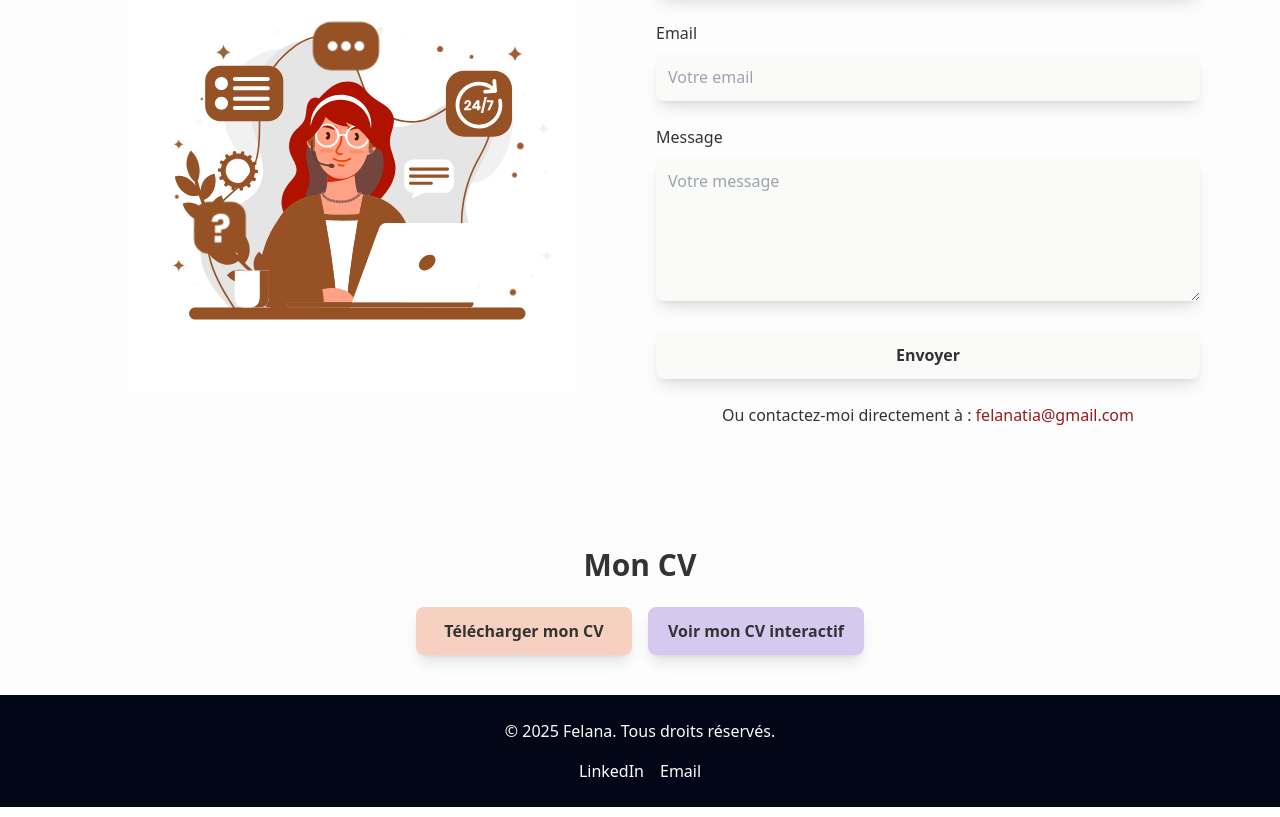
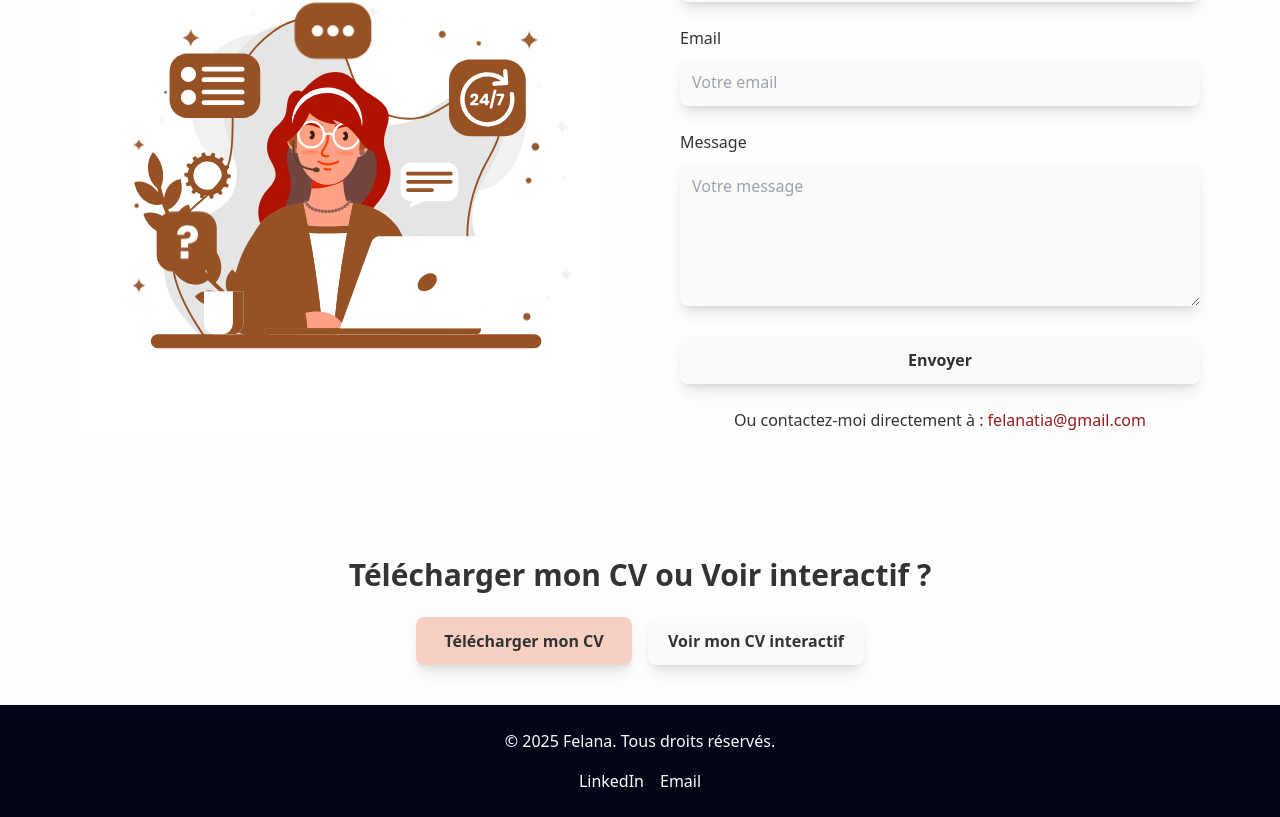
Before and after one commit to fetraandri/felanaPortfolio, a React (Vite) app: page / in a window 1280 px wide. Shown: the part 2063-2880 px from the top of the page. Built offline with nearby package versions, Linux system fonts and the light colour scheme.

Commit message:
feat: add a link drive for cvinteractive

```diff
--- a/src/components/CVLinks.jsx
+++ b/src/components/CVLinks.jsx
@@ -3,7 +3,7 @@ import React from 'react';
 
 // Composant pour le bouton de téléchargement du CV
 function DownloadCVButton() {
-  const cvUrl = "https://drive.google.com/your-cv-file-id"; // Remplacez par l'URL réelle
+  const cvUrl = "https://drive.google.com/file/d/1xqlFNBMLSFi95QRNrVZmOaPuEu-5TNi2/view?usp=sharing"; // Remplacez par l'URL réelle
   return (
     <a
       href={cvUrl}
@@ -18,13 +18,13 @@ function DownloadCVButton() {
 
 // Composant pour le bouton du CV interactif
 function InteractiveCVButton() {
-  const interactiveCVUrl = "https://your-interactive-cv-url.com"; // Remplacez par l'URL réelle
+  const interactiveCVUrl = "https://drive.google.com/file/d/1xqlFNBMLSFi95QRNrVZmOaPuEu-5TNi2/preview"; // Remplacez par l'URL réelle
   return (
     <a
       href={interactiveCVUrl}
       target="_blank"
       rel="noopener noreferrer"
-      className="block w-full bg-lavande-claire text-gris-fonce py-3 rounded-lg font-semibold text-center hover:bg-rose-poudre transition-colors duration-300 shadow-lg hover:shadow-xl transform hover:-translate-y-1"
+      className="block w-full bg-slate-50 text-gris-fonce py-3 rounded-lg font-semibold text-center hover:bg-rose-poudre transition-colors duration-300 shadow-lg hover:shadow-xl transform hover:-translate-y-1"
     >
       Voir mon CV interactif
     </a>
@@ -35,7 +35,7 @@ function CVLinks() {
   return (
     <section id="cv-links" className="py-10 bg-blanc-casse">
       <div className="max-w-6xl mx-auto px-4">
-        <h2 className="text-3xl font-bold text-gris-fonce text-center mb-6">Mon CV</h2>
+        <h2 className="text-3xl font-bold text-gris-fonce text-center mb-6">Télécharger mon CV ou Voir interactif ? </h2>
         <div className="flex flex-col sm:flex-row gap-4 max-w-md mx-auto">
           <DownloadCVButton />
           <InteractiveCVButton />
--- a/src/data/contactData.js
+++ b/src/data/contactData.js
@@ -1,6 +1,6 @@
 const contactData = {
     email: "felanatia@gmail.com",
-    linkedin: "https://linkedin.com/in/tonprofil",
+    linkedin: "https://www.linkedin.com/in/felana-lantoniaina-1906b1357/",
   };
 
   export default contactData;
--- a/src/sections/Contact.jsx
+++ b/src/sections/Contact.jsx
@@ -43,13 +43,13 @@ function Contact() {
       <div className="max-w-6xl mx-auto px-4">
         <h2 className="text-4xl font-bold text-gris-fonce text-center mb-10">Contactez-moi</h2>
         <AnimatedSection>
-          <div className="flex flex-col lg:flex-row items-center justify-between gap-8">
+          <div className="flex flex-col lg:flex-row items-center justify-between gap-20">
             {/* Animation Lottie à gauche */}
-            <div className="w-full lg:w-1/2">
+            <div className="w-full lg:w-1/2 ">
               <Lottie
                 animationData={customerSupportAnimation}
                 loop={true}
-                className="w-full max-w-md mx-auto"
+                className="w-full max-w-xl mx-auto"
               />
             </div>
 
```
